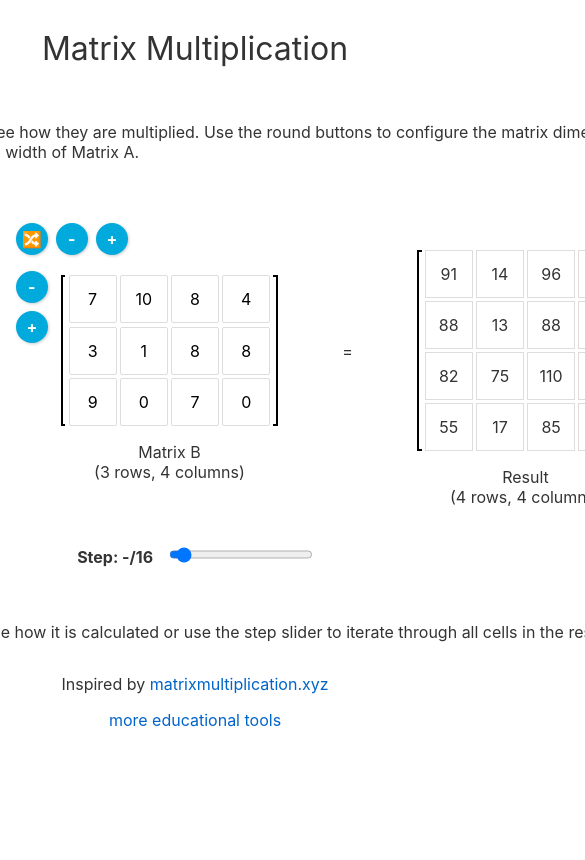
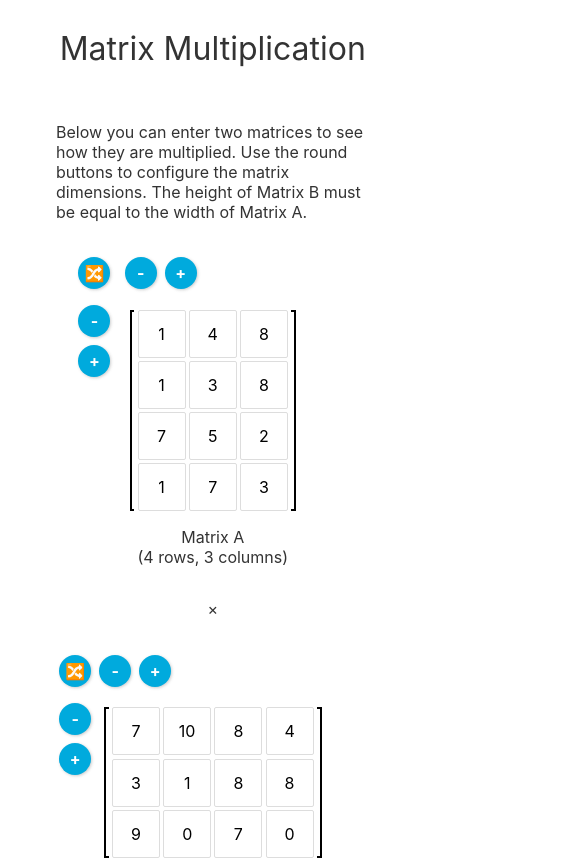
Before and after one commit to laszlokorte/matrix-multiplication, a Svelte app: page / in a window 390 px wide. Shown: the top 860 px of the page, 585 px wide, since content can reach past the window. Built offline with nearby package versions, Linux system fonts and the light colour scheme.

Commit message:
wrap on small screens

```diff
--- a/src/App.svelte
+++ b/src/App.svelte
@@ -130,6 +130,14 @@
 	.equation {
 		display: flex;
 		align-items: center;
+		justify-content: center;
+		gap: 1em 0;
+	}
+
+	@media (max-width: 60em) {
+		.equation {
+			flex-wrap: wrap;
+		}
 	}
 
 	.matrix {
@@ -308,11 +316,16 @@
 
 	.controls {
 		display: grid;
-		justify-content: center;
+		max-width: max-content;
 		justify-items: center;
-		max-width: 50em;
 		margin: auto;
 		gap: 1em;
+		padding: 0 3em 1em;
+	}
+
+	p {
+		max-width: 40em;
+		margin: 1em auto;
 	}
 </style>
 
@@ -327,7 +340,7 @@
 	Matrix Multiplication
 </h1>
 
-	<p>
+<p>
 	Below you can enter two matrices to see how they are multiplied. Use the round buttons to configure the matrix dimensions. The height of Matrix B must be equal to the width of Matrix A.
 </p>
 
```
